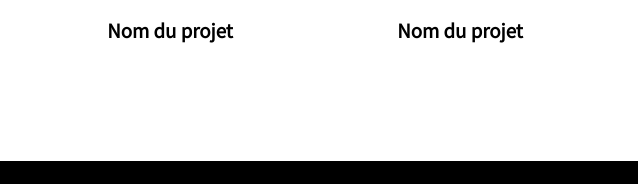
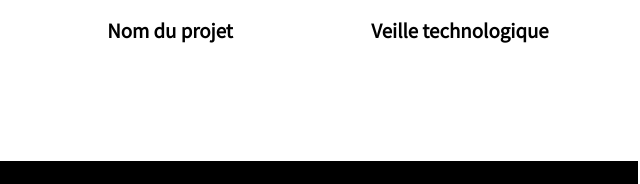
Before and after one commit to Abdulrahman92c/Projet_portfolio, a plain HTML site: page index.html in a window 1280 px wide. Shown: the part 2432-2616 px from the top of the page, 640-1280 px from the left. Drawn offline with nearby package versions, Linux system fonts and the light colour scheme.

Commit message:
html update

```diff
--- a/index.html
+++ b/index.html
@@ -157,7 +157,7 @@
                     <figure>
                         <a href="#"><img src="./asset/htmllogo.png" alt="Batman"></a>
                             <figcaption>
-                                <h3>Nom du projet</h3>
+                                <h3>Veille technologique</h3>
 
                             </figcaption>
                     </figure>
```
Also changed, not shown: veille.html (added).
